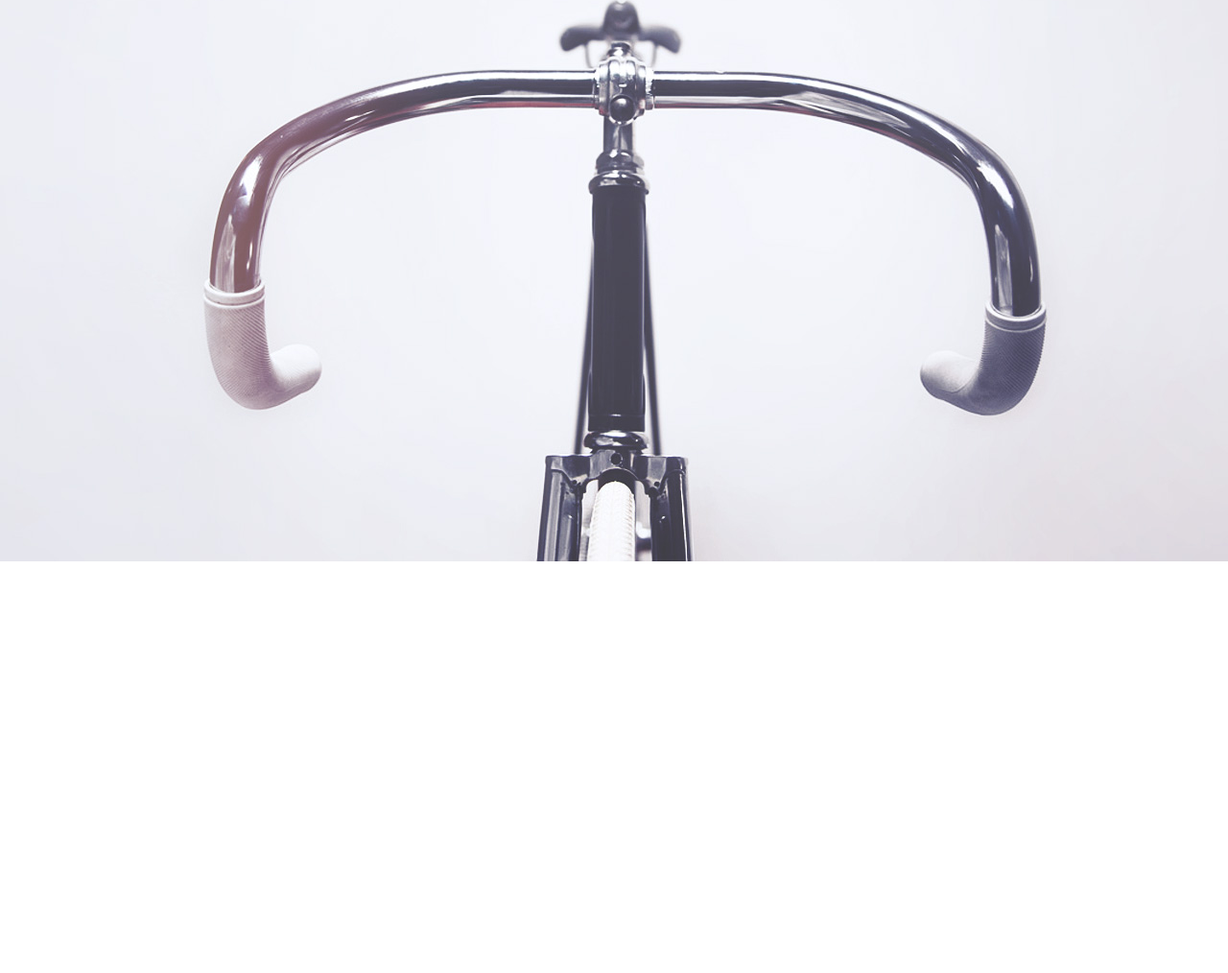
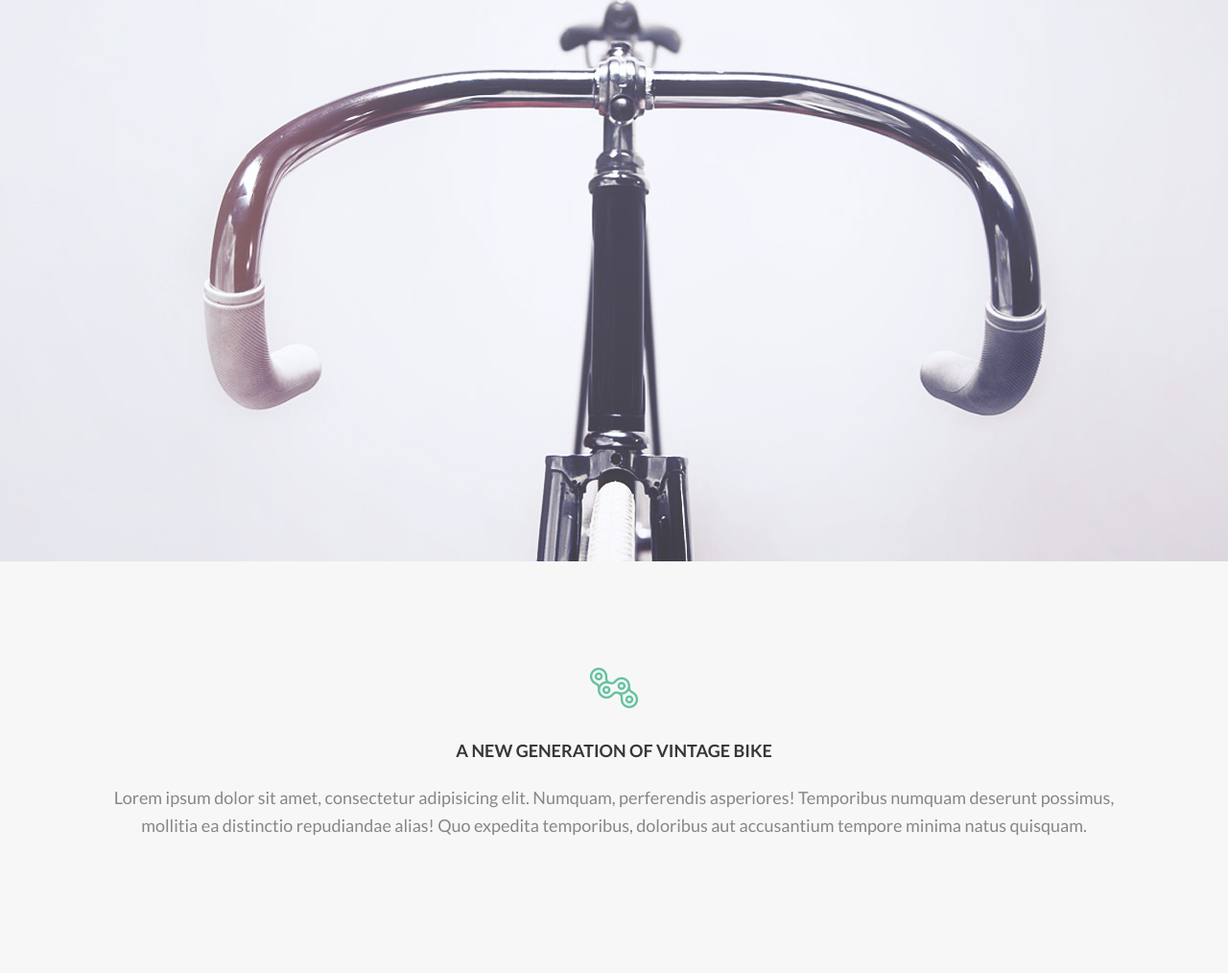
Before and after one commit to hongphuc5497/sketch2html---yebo, a plain HTML site: page index.html in a window 1280 px wide. Shown: the part 215-1229 px from the top of the page at 96% size. Before the commit the page ends 800 px from the top, so only its background shows below. Drawn offline with Linux system fonts and the light colour scheme.

Commit message:
Feature__header

```diff
--- a/index.html
+++ b/index.html
@@ -30,6 +30,14 @@
         </ul>
       </nav>
     </header>
+
+    <div class="feature">
+      <div class="feature__header">
+        <img src="./images/icon1.png" alt="" class="feature__img-top"/>
+        <h2 class="feature__heading">a new generation of vintage bike</h2>
+        <p class="feature__header-desc">Lorem ipsum dolor sit amet, consectetur adipisicing elit. Numquam, perferendis asperiores! Temporibus numquam deserunt possimus, mollitia ea distinctio repudiandae alias! Quo expedita temporibus, doloribus aut accusantium tempore minima natus quisquam.</p>
+      </div>
+    </div>
   </div>
 </body>
 
--- a/styles/style.css
+++ b/styles/style.css
@@ -48,7 +48,7 @@ button {
 	margin: 0 auto;
 }
 
-/* !Header */
+/* !Header - Menu */
 .header {
 	min-height: 80rem;
 	display: flex;
@@ -96,3 +96,37 @@ button {
 	font-size: 1.3rem;
 	font-weight: 700;
 }
+
+/* !Feature - Header */
+.feature__header {
+	padding: 11rem 1.4rem 14rem;
+
+	background-color: var(--bg-light);;
+}
+
+.feature__img-top {
+	margin: 0 auto 3rem;
+}
+
+.feature__heading {
+	margin-bottom: 2rem;
+
+	color: var(--heading);
+
+	font-size: 1.8rem;
+	line-height: 1.6;
+	text-transform: uppercase;
+	font-weight: bold;
+	text-align: center;
+}
+
+.feature__header-desc {
+	max-width: 106rem;
+	margin: 0 auto;
+
+	color: var(--text);
+
+	font-size: 1.8rem;
+	line-height: 1.6;
+	text-align: center;
+}
```
Also changed, not shown: 1 other file.
